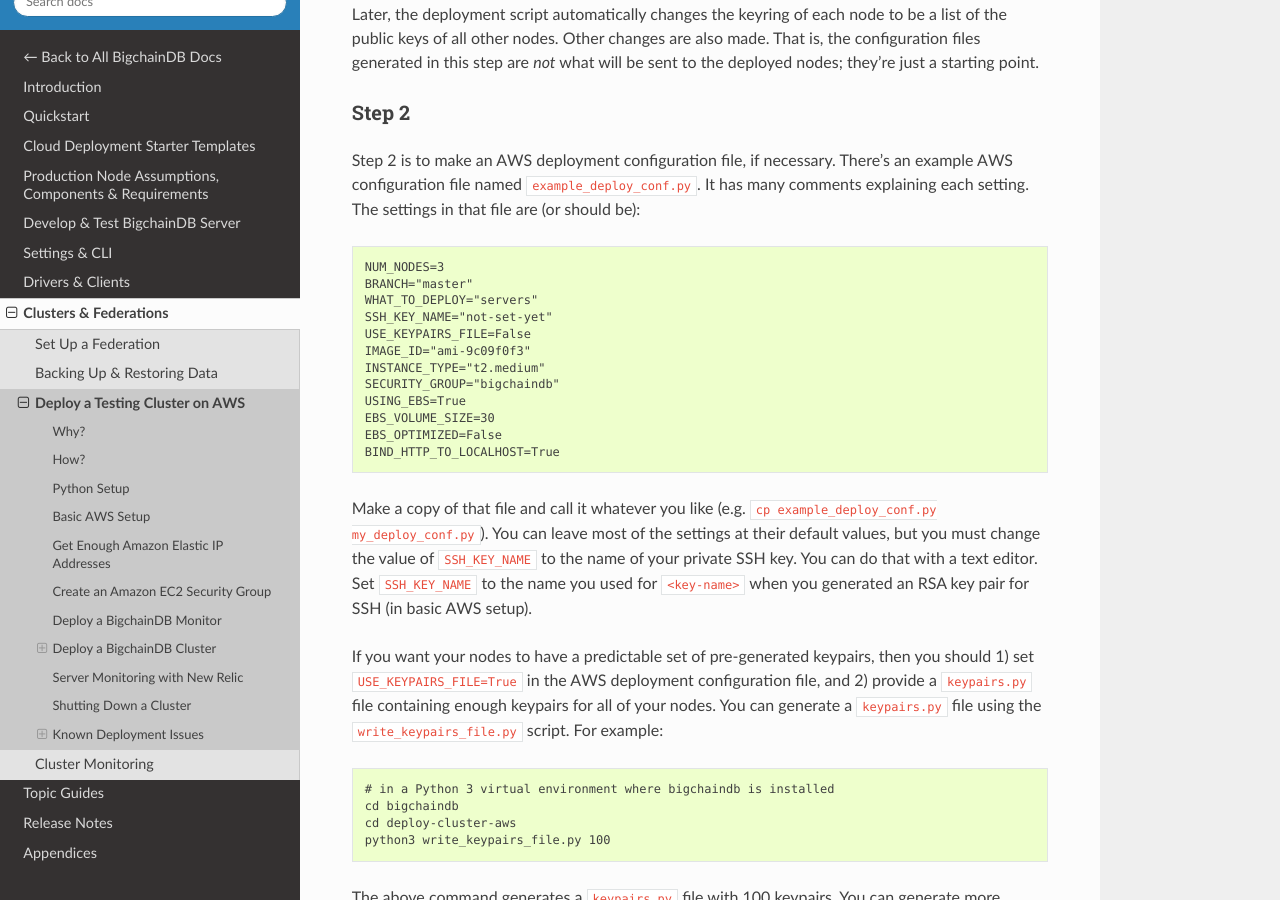
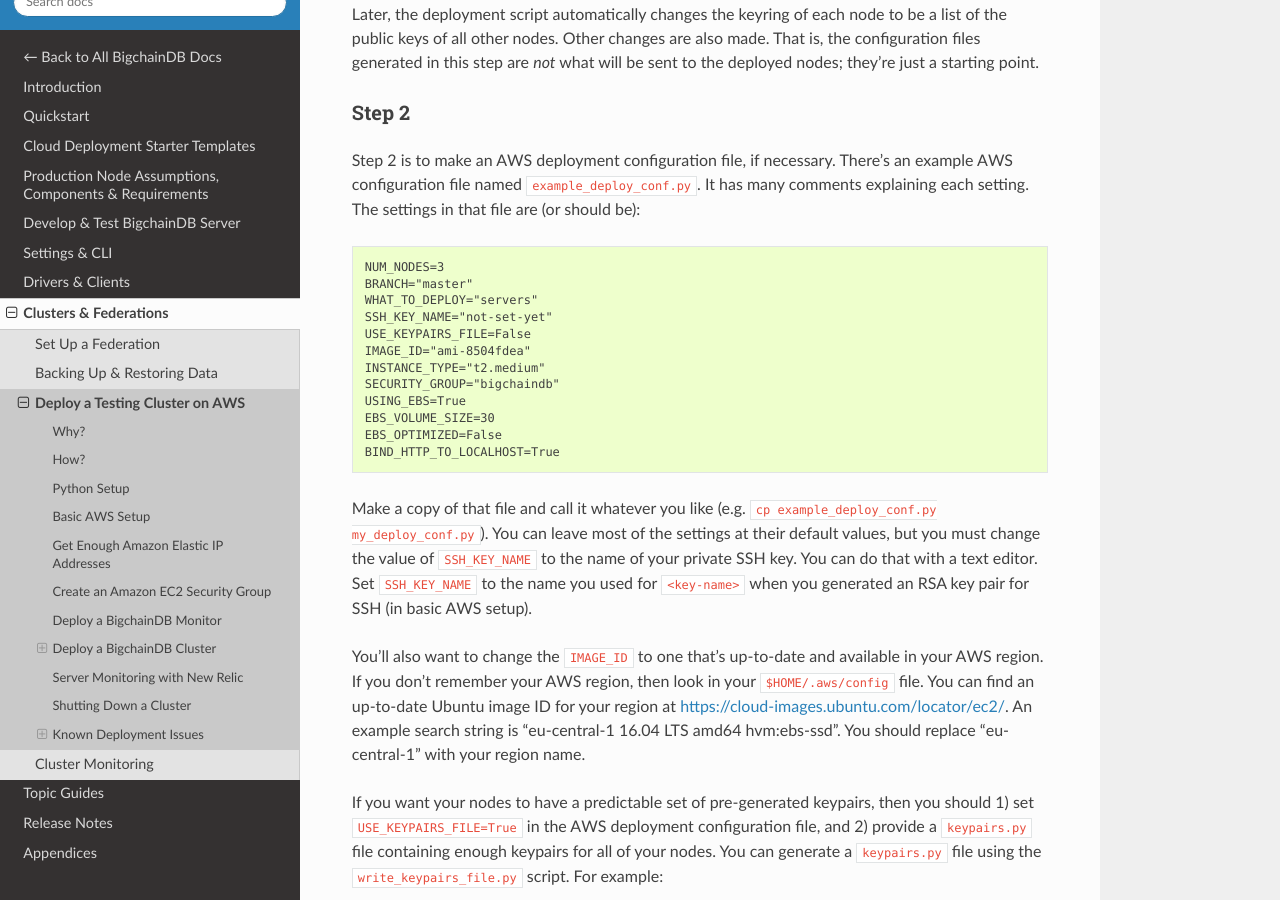
Before and after one commit to bigchaindb/bigchaindb, a Sphinx documentation site: the page built from docs/server/source/clusters-feds/aws-testing-cluster.md, in a window 1280 px wide and 900 px high, scrolled down 3748 px. Built offline with Sphinx 7.4.7 and the Read the Docs theme 2.0.0, drawn with Linux system fonts in a browser that asks for light colours.

Commit message:
Changed example AWS deployment config file to use an Ubuntu 16.04 AMI & updated docs

````diff
--- a/docs/server/source/clusters-feds/aws-testing-cluster.md
+++ b/docs/server/source/clusters-feds/aws-testing-cluster.md
@@ -126,7 +126,7 @@
 WHAT_TO_DEPLOY="servers"
 SSH_KEY_NAME="not-set-yet"
 USE_KEYPAIRS_FILE=False
-IMAGE_ID="ami-9c09f0f3"
+IMAGE_ID="ami-8504fdea"
 INSTANCE_TYPE="t2.medium"
 SECURITY_GROUP="bigchaindb"
 USING_EBS=True
@@ -136,6 +136,8 @@
 ```
 
 Make a copy of that file and call it whatever you like (e.g. `cp example_deploy_conf.py my_deploy_conf.py`). You can leave most of the settings at their default values, but you must change the value of `SSH_KEY_NAME` to the name of your private SSH key. You can do that with a text editor. Set `SSH_KEY_NAME` to the name you used for `<key-name>` when you generated an RSA key pair for SSH (in basic AWS setup).
+
+You'll also want to change the `IMAGE_ID` to one that's up-to-date and available in your AWS region. If you don't remember your AWS region, then look in your `$HOME/.aws/config` file. You can find an up-to-date Ubuntu image ID for your region at [https://cloud-images.ubuntu.com/locator/ec2/](https://cloud-images.ubuntu.com/locator/ec2/). An example search string is "eu-central-1 16.04 LTS amd64 hvm:ebs-ssd". You should replace "eu-central-1" with your region name.
 
 If you want your nodes to have a predictable set of pre-generated keypairs, then you should 1) set `USE_KEYPAIRS_FILE=True` in the AWS deployment configuration file, and 2) provide a `keypairs.py` file containing enough keypairs for all of your nodes. You can generate a `keypairs.py` file using the `write_keypairs_file.py` script. For example:
 ```text
````
Also changed, not shown: 1 other file.
